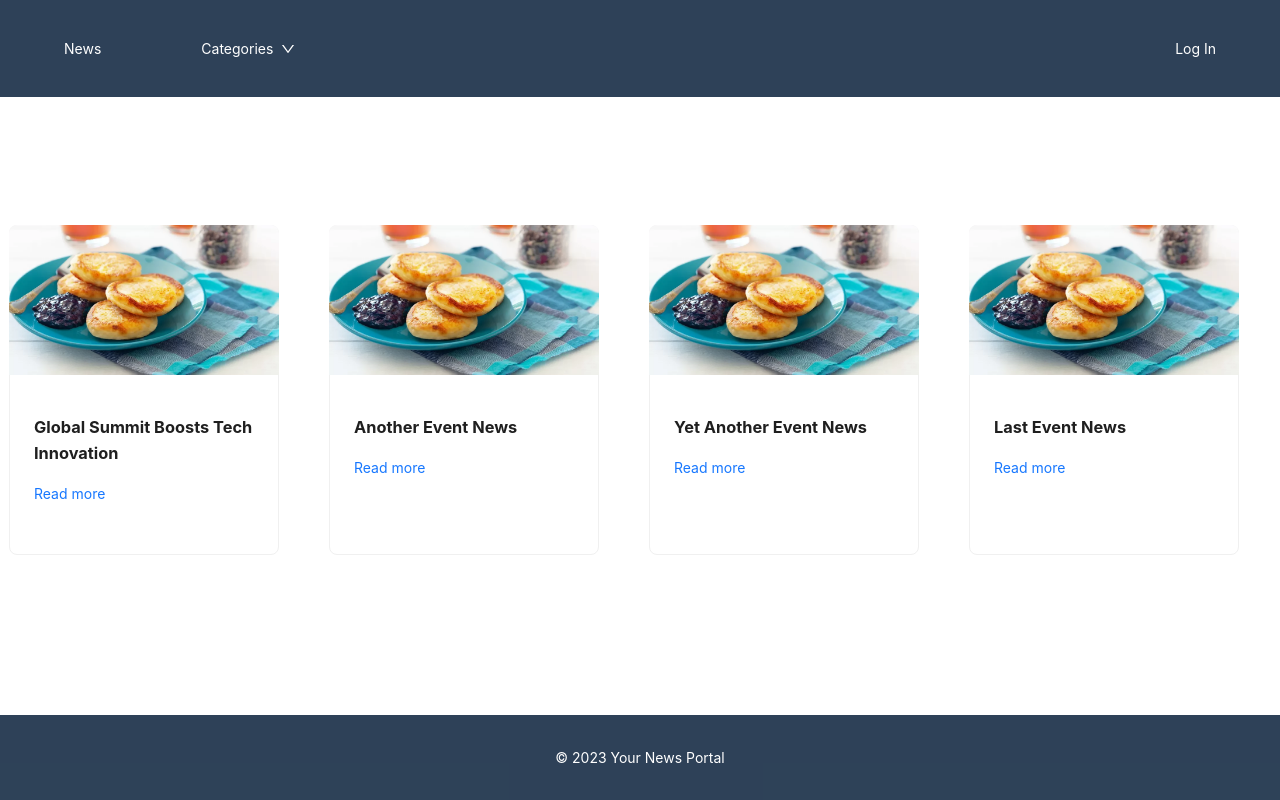
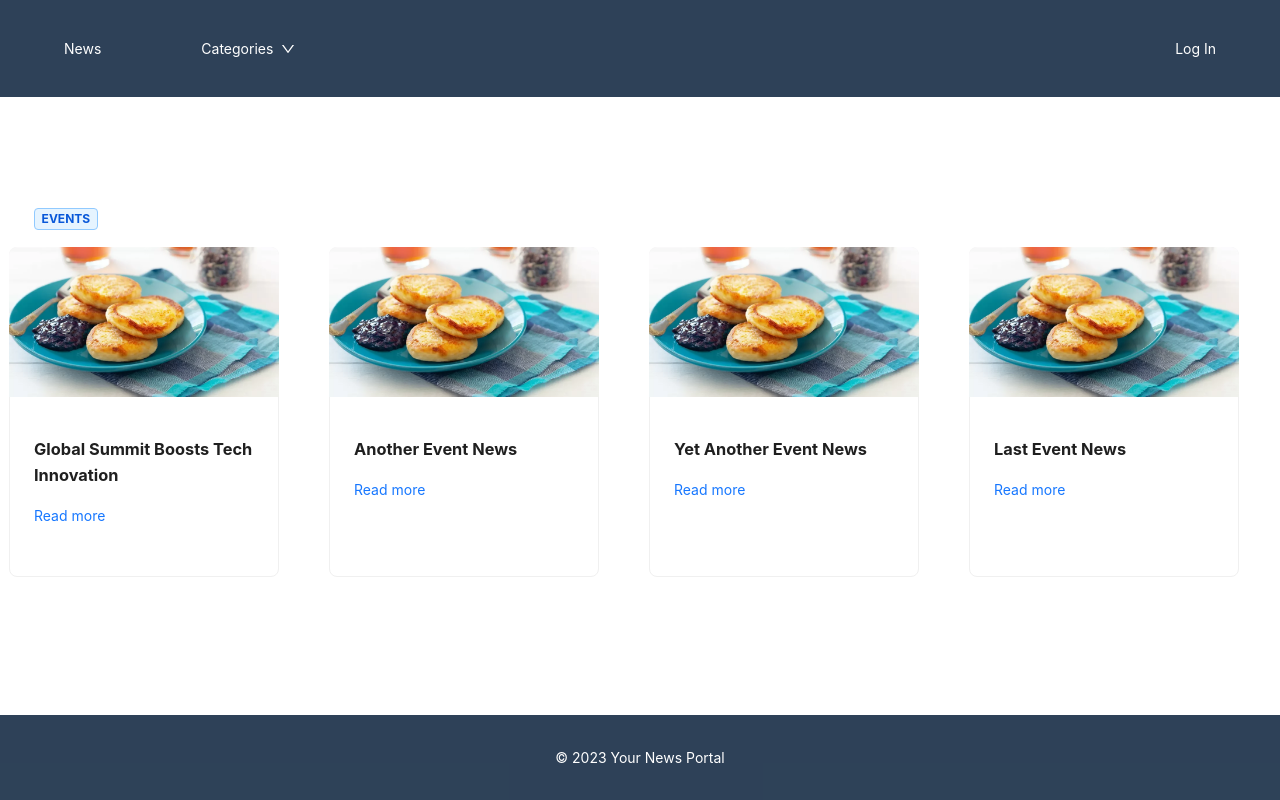
Before and after one commit to zhenekpirozhok/News-Portal, a React (Create React App) app in the folder frontend/: page /category/1 in a window 1280 px wide. Built offline with nearby package versions, Linux system fonts and the light colour scheme.

Commit message:
fix: add tag

```diff
--- a/frontend/src/pages/OneCategoryPage.js
+++ b/frontend/src/pages/OneCategoryPage.js
@@ -23,7 +23,7 @@ const OneCategoryPage = () => {
       }}
     >
       <Header user={null} isSearchVisible={false} categories={categories} />
-      <NewsList newsList={newsList} />
+      <NewsList newsList={newsList} category={categories.find((c) => c.id === +categoryId)}/>
       <Footer />
     </div>
   );
```
